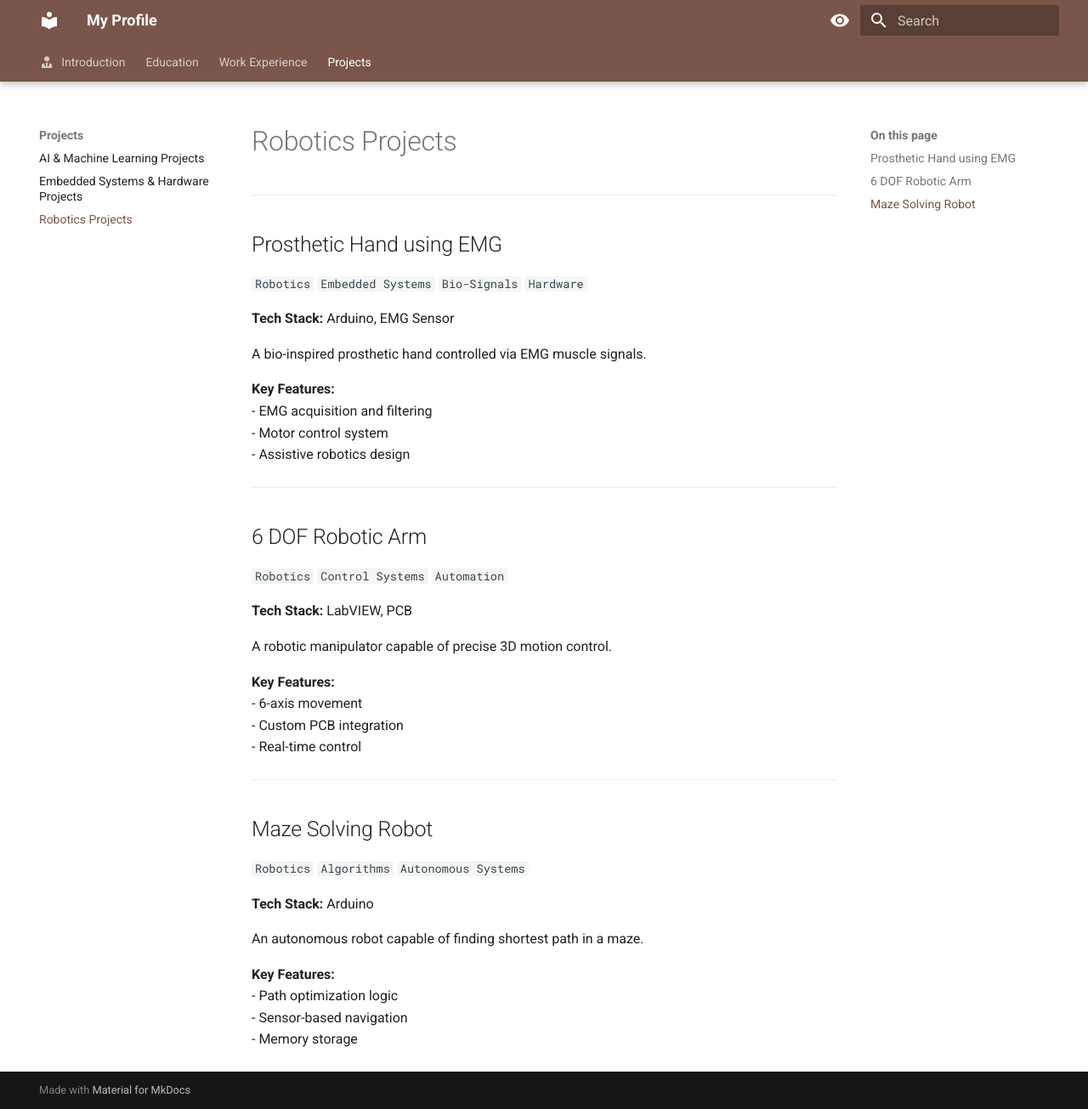
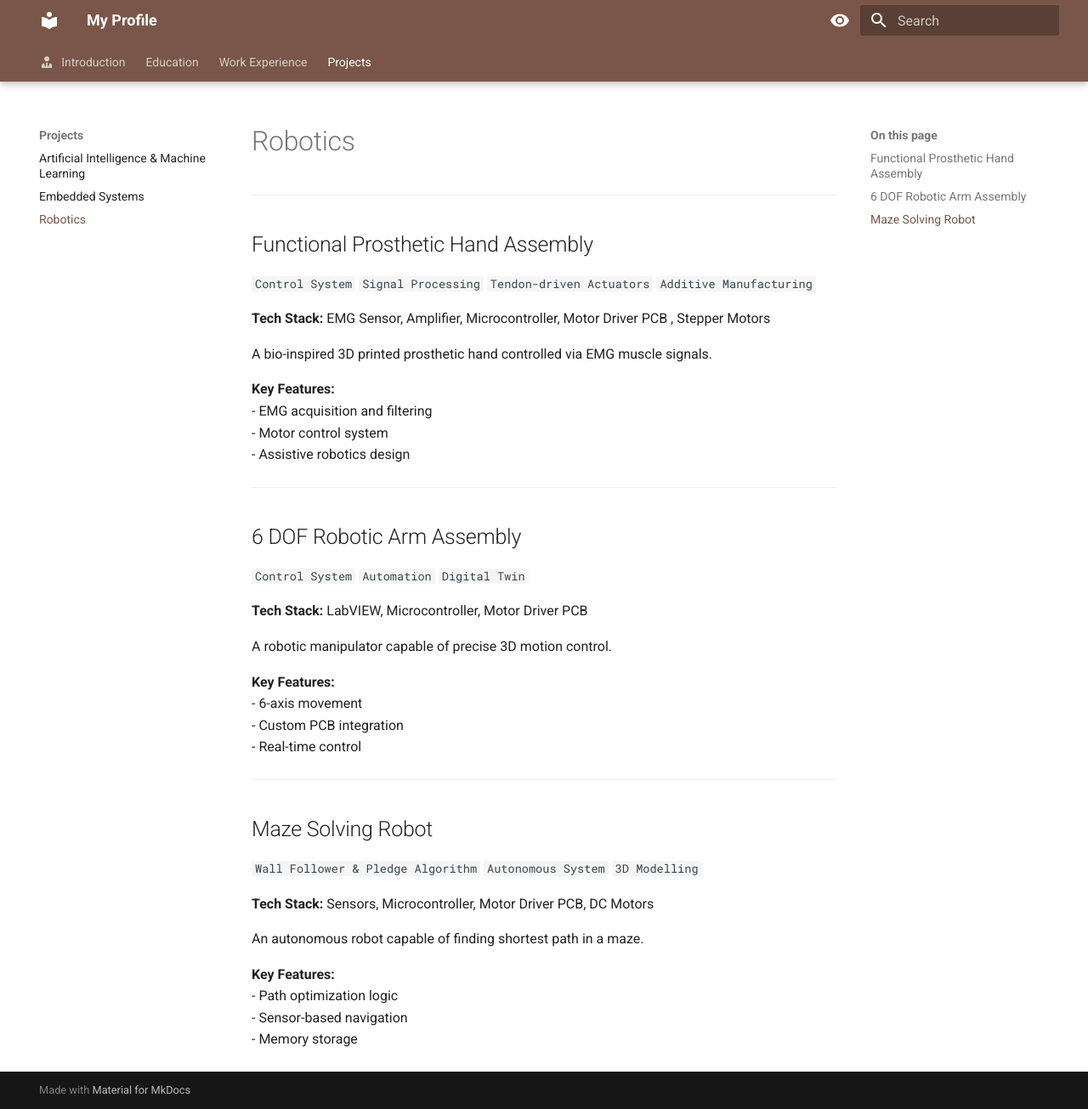
Before and after one commit to KAZA-BEAR/portfolio, an MkDocs documentation site: the page built from docs/projects/robotics.md, in a window 1280 px wide and 1305 px high. Shown: the whole window at 85% size. Built offline with MkDocs 1.6.1 and Material for MkDocs 9.7.7, drawn with Linux system fonts in a browser that asks for light colours.

Commit message:
Revise docs and add project frontmatter
Update documentation content across several pages: clarify education and experience headings (marking roles/study as Full-Time), reorganize education focus areas, and fix formatting. Add Robotics frameworks and Jira to the skills table in index.md. Add YAML frontmatter (title/description) to AI/ML, Embedded, and Robotics project pages and refine project titles, tags, tech stacks, and feature lists for clearer metadata and descriptions.

```diff
--- a/docs/projects/robotics.md
+++ b/docs/projects/robotics.md
@@ -1,26 +1,32 @@
-# Robotics Projects
+---
+title: Robotics
+description: Projects focussing on Robotics
+---
+
+# Robotics
 
 ---
 
-## Prosthetic Hand using EMG
+## Functional Prosthetic Hand Assembly
 
-`Robotics` `Embedded Systems` `Bio-Signals` `Hardware`
+`Control System` `Signal Processing` `Tendon-driven Actuators` `Additive Manufacturing`
 
-**Tech Stack:** Arduino, EMG Sensor
+**Tech Stack:** EMG Sensor, Amplifier, Microcontroller, Motor Driver PCB , Stepper Motors
 
-A bio-inspired prosthetic hand controlled via EMG muscle signals.
+A bio-inspired 3D printed prosthetic hand controlled via EMG muscle signals.
 
 **Key Features:**
 - EMG acquisition and filtering
 - Motor control system
 - Assistive robotics design
+
 ---
 
-## 6 DOF Robotic Arm
+## 6 DOF Robotic Arm Assembly
 
-`Robotics` `Control Systems` `Automation`
+`Control System` `Automation` `Digital Twin`
 
-**Tech Stack:** LabVIEW, PCB
+**Tech Stack:** LabVIEW, Microcontroller, Motor Driver PCB
 
 A robotic manipulator capable of precise 3D motion control.
 
@@ -28,13 +34,14 @@ A robotic manipulator capable of precise 3D motion control.
 - 6-axis movement
 - Custom PCB integration
 - Real-time control
+
 ---
 
 ## Maze Solving Robot
 
-`Robotics` `Algorithms` `Autonomous Systems`
+`Wall Follower & Pledge Algorithm` `Autonomous System` `3D Modelling`
 
-**Tech Stack:** Arduino
+**Tech Stack:** Sensors, Microcontroller, Motor Driver PCB, DC Motors
 
 An autonomous robot capable of finding shortest path in a maze.
 
```
Also changed, not shown: docs/education.md (+5 -8 lines), docs/experience.md (+2 -2 lines), docs/index.md (+2 -1 lines), docs/projects/ai-ml.md (+11 -5 lines), docs/projects/embedded.md (+14 -8 lines).
